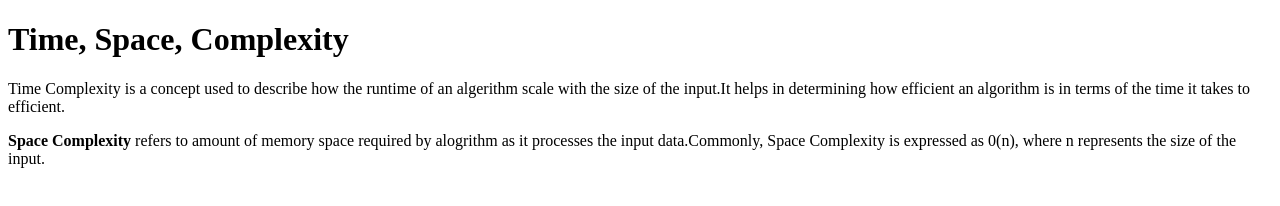
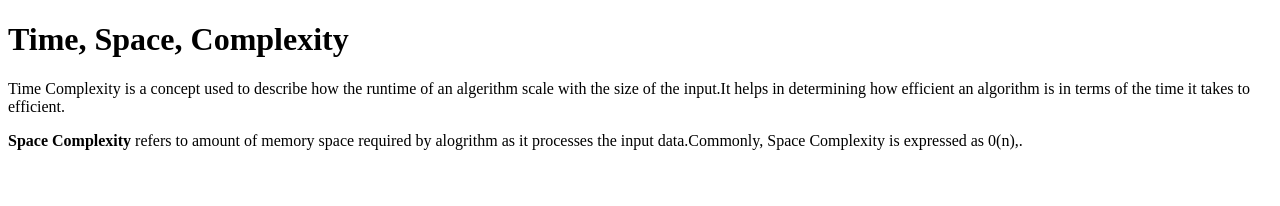
Before and after one commit to acciojob/time-and-space-complexity-Azhaghiri, a website: page main.html in a window 1280 px wide. Drawn offline with Linux system fonts and the light colour scheme.

Commit message:
created a submission

```diff
--- a/main.html
+++ b/main.html
@@ -11,7 +11,7 @@
 	<h1>Time, Space, Complexity</h1>
 	<p>Time Complexity is a concept used to describe how the runtime of an algerithm scale with the size of
 	the input.It helps in determining how efficient an algorithm is in terms of the time it takes to efficient.</p>
-	<p><b>Space Complexity</b> refers to amount of memory space required by alogrithm as it processes the input data.Commonly, Space Complexity is expressed as 0(n), where n represents the size of the input.</p>
+	<p><b>Space Complexity</b> refers to amount of memory space required by alogrithm as it processes the input data.Commonly, Space Complexity is expressed as 0(n),.</p>
     <script type="text/javascript" src="./script.js">
 </script>
 
```
